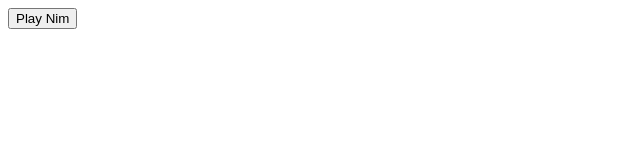
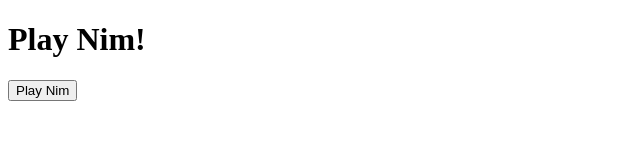
Before and after one commit to mmoreinis/Nim-Trainer, a plain HTML site: page index.html in a window 1280 px wide. Shown: the whole page, without its empty margins (0-640 px from the left). Drawn offline with Linux system fonts and the light colour scheme.

Commit message:
Update index.html

```diff
--- a/index.html
+++ b/index.html
@@ -7,6 +7,7 @@
     <link href="style.css" rel="stylesheet" type="text/css" />
   </head>
   <body>
+    <h1>Play Nim!</h1>
     <button onclick="playNim();">Play Nim</button>
     <script src="script.js"></script>
   </body>
```
